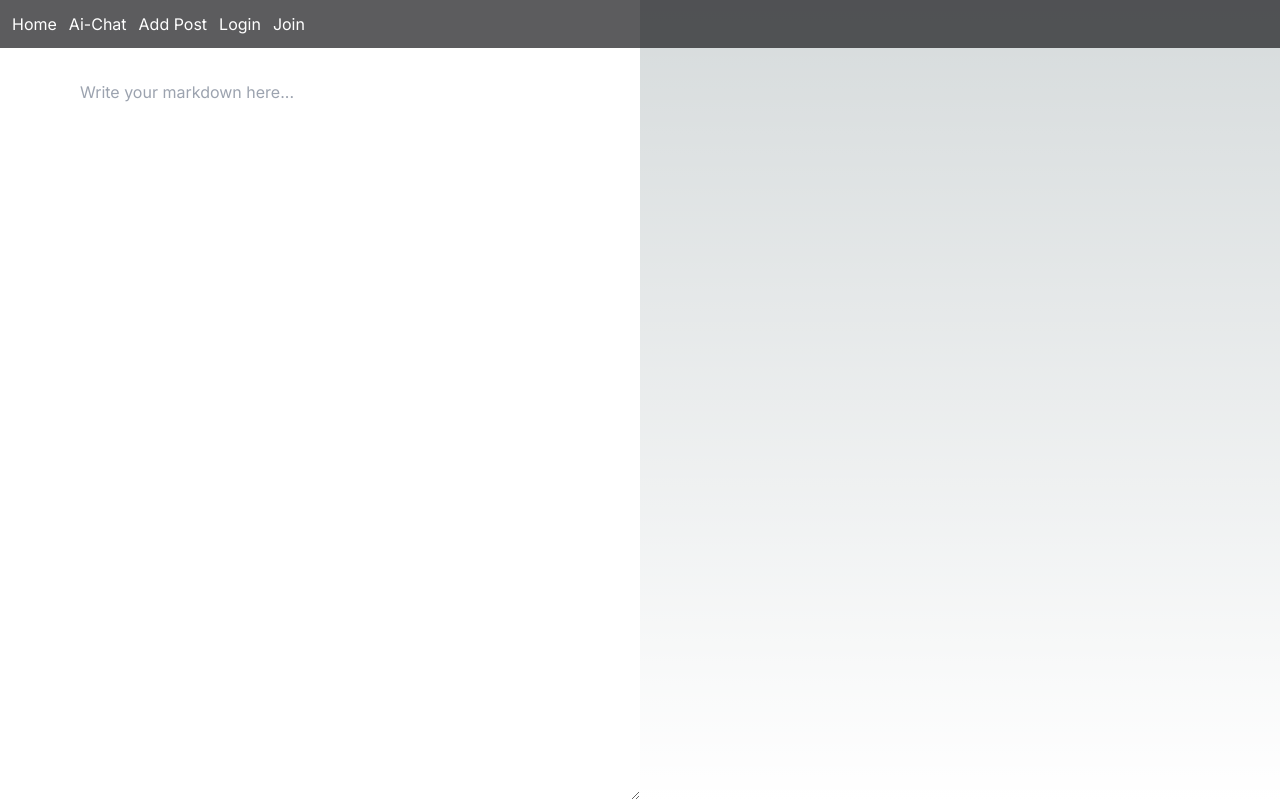
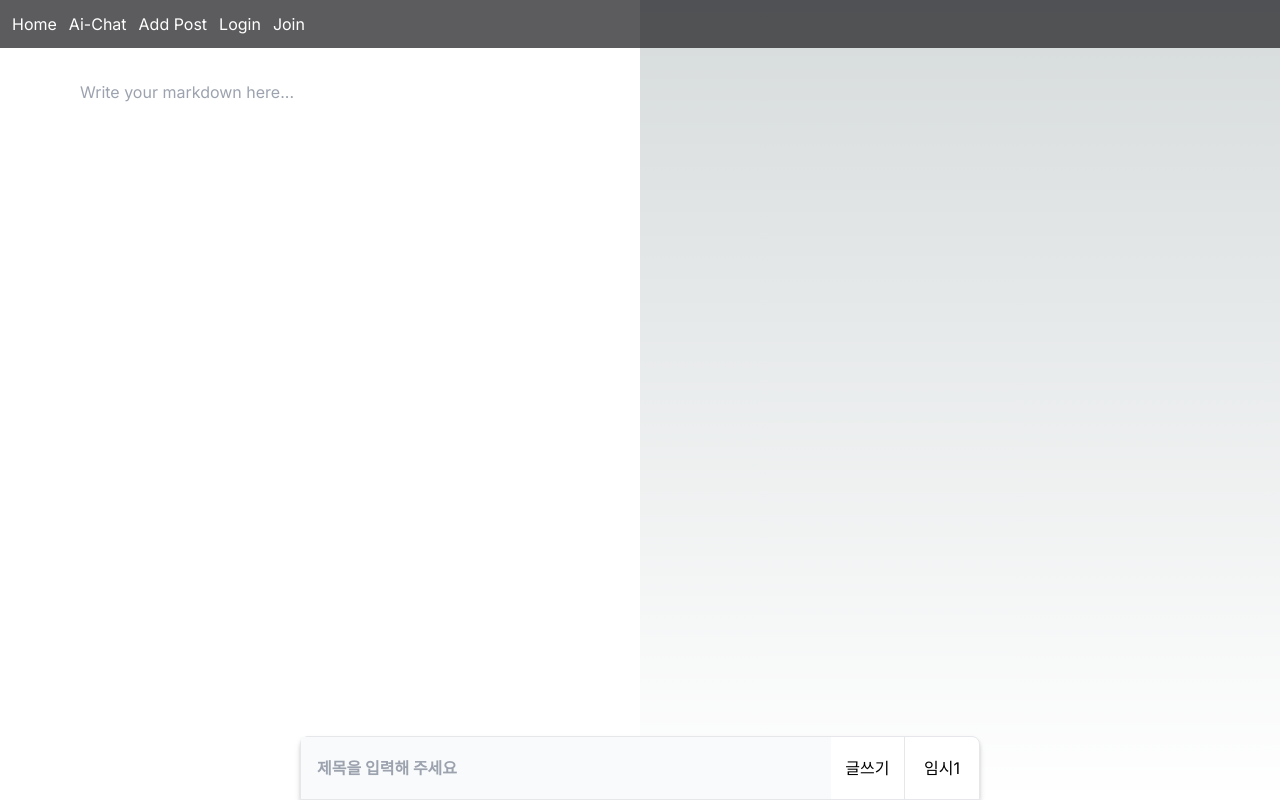
Before and after one commit to powercording/newblog, a Next.js app: page /addPost in a window 1280 px wide. Built offline with nearby package versions, Linux system fonts and the light colour scheme; no server answers.

Commit message:
Feat: 마크다운 컨텐츠 작성 페이지 구축 완료

```diff
--- a/src/app/addPost/page.tsx
+++ b/src/app/addPost/page.tsx
@@ -9,12 +9,18 @@ import { vscDarkPlus } from "react-syntax-highlighter/dist/esm/styles/prism";
 
 export default function AddPost() {
   const [markdown, setMarkdown] = useState("");
+  const [title, setTitle] = useState("");
+
+  const handlePostRegister = () => {
+    console.log(markdown);
+    console.log(title);
+  };
 
   return (
     <main className="grid lg:grid-cols-2 justify-items-stretch max-h-screen">
       <textarea
         onChange={(e) => setMarkdown(e.target.value)}
-        className="editor h-screen w-full text-black p-20"
+        className="editor h-screen w-full text-black p-20 focus:outline-none"
         placeholder="Write your markdown here..."
       ></textarea>
       <section className="p-20 prose max-h-screen">
@@ -44,6 +50,22 @@ export default function AddPost() {
           {markdown}
         </ReactMarkdown>
       </section>
+      <div className="flex border fixed h-16 bottom-0 inset-x-0 lg:inset-x-[300px] bg-white rounded-t-lg drop-shadow-md shadow-md">
+        <input
+          type="text"
+          value={title}
+          onChange={(e) => setTitle(e.target.value)}
+          placeholder="제목을 입력해 주세요"
+          className="w-full h-full px-4 font-bold focus:outline-none bg-gray-50"
+        />
+        <button
+          onClick={handlePostRegister}
+          className="w-24 border-r hover:bg-zinc-200"
+        >
+          글쓰기
+        </button>
+        <button className="w-24 hover:bg-zinc-200">임시1</button>
+      </div>
     </main>
   );
 }
```
